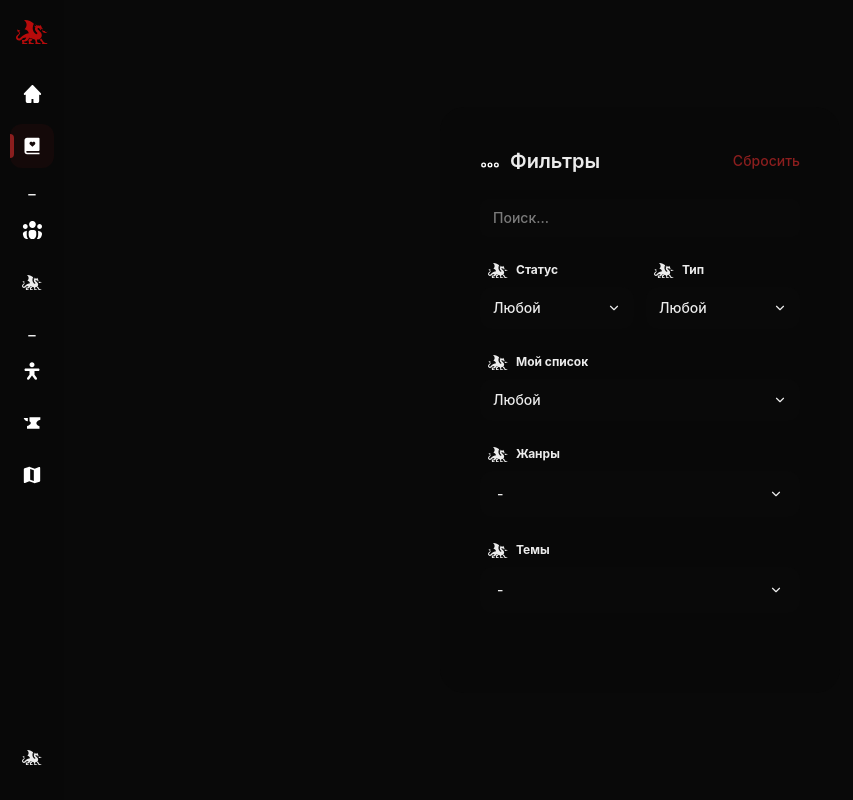
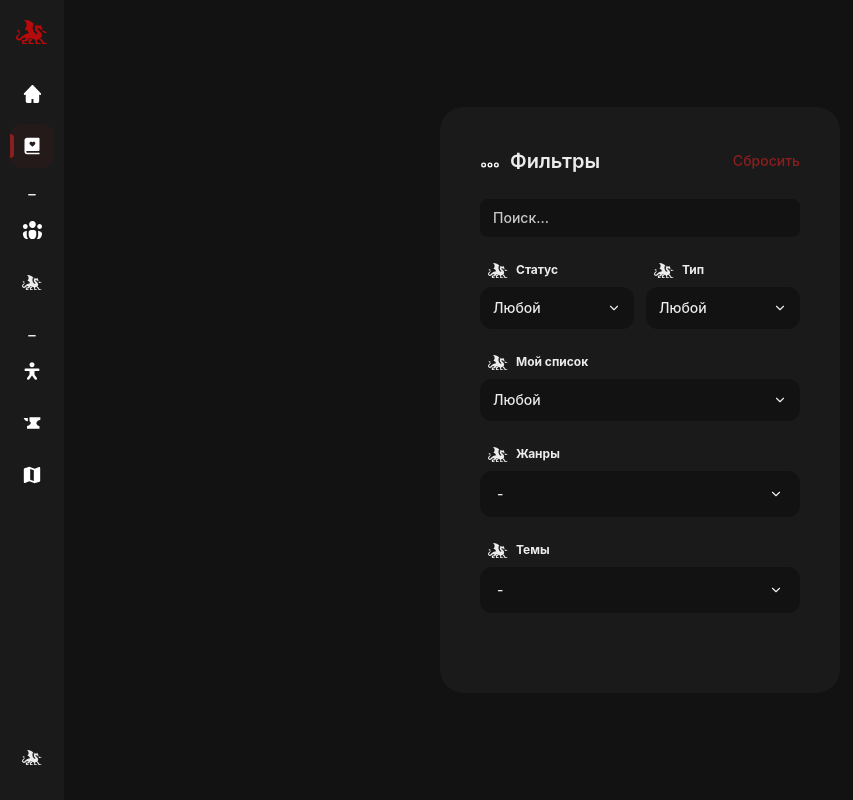
Before and after one commit to qean32/dragon-s-slave, a React (Vite) app in the folder frontend/: page / in a window 1280 px wide. Both pictures are taken after a click on the button 32 px from the left and 146 px from the top of the page. Shown: the whole page, without its empty margins (0-853 px from the left). Built offline with nearby package versions, Linux system fonts and the light colour scheme.

Commit message:
color work

```diff
--- a/frontend/src/component/ui/form/button.tsx
+++ b/frontend/src/component/ui/form/button.tsx
@@ -14,17 +14,17 @@ export interface ButtonProps
 
 const variantStyles: Record<ButtonVariant, string> = {
     primary:
-        'bg-dragon text-white outline-red-900 ' +
-        'hover:shadow-[0_0_16px_rgba(220,38,38,0.5)]',
+        'bg-dragon text-dragon-text-primary outline-dragon ' +
+        'hover:shadow-[0_0_16px_rgba(139,30,30,0.5)]',
     secondary:
-        'bg-dragon-elevated text-red-400 outline-2 outline-red-900/70 ' +
-        'hover:shadow-[0_0_16px_rgba(220,38,38,0.35)]',
+        'bg-dragon-elevated text-dragon-text-primary outline-2 outline-dragon/70 ' +
+        'hover:shadow-[0_0_16px_rgba(139,30,30,0.35)]',
     ghost:
-        'bg-transparent text-red-400 outline-transparent ' +
-        'hover:shadow-[0_0_12px_rgba(220,38,38,0.25)]',
+        'bg-transparent text-dragon-text-primary outline-transparent ' +
+        'hover:shadow-[0_0_12px_rgba(139,30,30,0.25)]',
     danger:
-        'bg-red-900 text-white outline-red-950 ' +
-        'hover:shadow-[0_0_16px_rgba(220,38,38,0.55)]',
+        'bg-dragon-dark text-white outline-dragon-dark ' +
+        'hover:shadow-[0_0_16px_rgba(94,21,21,0.55)]',
 };
 
 const sizeStyles: Record<ButtonSize, string> = {
--- a/frontend/src/component/ui/form/select/multiple-select.tsx
+++ b/frontend/src/component/ui/form/select/multiple-select.tsx
@@ -90,7 +90,7 @@ export const MultipleSelect = ({
                 className={cn(
                     'flex w-full items-center justify-between',
                     'rounded-xl border border-transparent bg-dark-primary px-4 py-3',
-                    'cursor-pointer transition-colors hover:bg-dragon-hover',
+                    'cursor-pointer transition-colors hover:bg-dragon-magic/20',
                     values.length != 0 && 'outline-dragon outline',
                 )}
             >
--- a/frontend/src/component/ui/form/select/option.tsx
+++ b/frontend/src/component/ui/form/select/option.tsx
@@ -26,8 +26,7 @@ export const Option = React.memo(({ label, isActive, onClick, multiple = false }
                 !multiple && 'hover:bg-darkness',
                 isActive
                     ? 'text-dragon-text-primary'
-                    : 'text-dragon-text-secondary hover:bg-dragon-elevated hover:text-dragon-text-primary',
-
+                    : 'text-dragon-text-secondary hover:text-dragon-text-primary',
                 multiple && isActive && 'outline-1 outline-dragon ring-dragon-magic',
                 !multiple && isActive && 'bg-dragon-magic/20',
             )}
--- a/frontend/src/component/ui/form/select/select.tsx
+++ b/frontend/src/component/ui/form/select/select.tsx
@@ -60,7 +60,7 @@ export const Select = ({
                 className={cn(
                     'flex w-full items-center justify-between',
                     'rounded-xl border border-transparent bg-dark-primary px-3 py-2.5',
-                    'cursor-pointer transition-colors hover:bg-dragon-hover',
+                    'cursor-pointer transition-colors hover:bg-dragon-magic/20',
                     value != options[0].value && 'outline-dragon outline',
                 )}
             >
--- a/frontend/src/component/widget/dropdown/dropdown-item.tsx
+++ b/frontend/src/component/widget/dropdown/dropdown-item.tsx
@@ -13,8 +13,8 @@ export const DropdownItem = ({ icon, danger, children, className, ...rest }: Dro
         className={cn(
             'flex w-full items-center gap-2 rounded-md px-3 py-2 text-left text-sm transition-colors',
             danger
-                ? 'text-red-400 hover:bg-red-900/40 hover:text-red-300'
-                : 'text-dragon-text-primary hover:bg-red-900/30 hover:text-red-300',
+                ? 'text-dragon hover:bg-dragon/20 hover:text-dragon-text-primary'
+                : 'text-dragon-text-primary hover:bg-dragon-hover/20 hover:text-dragon-text-primary',
             className,
         )}
         {...rest}
--- a/frontend/src/component/widget/sidebar/sidebar-item.tsx
+++ b/frontend/src/component/widget/sidebar/sidebar-item.tsx
@@ -31,8 +31,8 @@ export const SidebarItem = ({
                     className={cn(
                         'relative flex h-11 w-11 items-center justify-center rounded-xl',
                         'transition-colors duration-200',
-                        'outline-none focus-visible:ring-2 focus-visible:ring-red-700',
-                        active && 'bg-red-900/10 text-red-100',
+                        'outline-none focus-visible:ring-2 focus-visible:ring-dragon-magic',
+                        active && 'bg-dragon/10 text-dragon-text-primary',
                     )}
                 >
                     <span className="flex h-5 w-5 items-center justify-center">{icon}</span>
--- a/frontend/src/pages/auth.tsx
+++ b/frontend/src/pages/auth.tsx
@@ -10,7 +10,7 @@ export const Auth = () => {
     const isLogin = mode === 'login';
 
     return (
-        <main className="flex min-h-dvh flex-col items-center justify-center bg-dragon-pattern px-4 py-2">
+        <main className="flex min-h-dvh flex-col items-center justify-center px-4 py-2">
             <div className="w-95 max-w-4xl rounded-2xl bg-darkness p-8 pt-4 shadow-lg backdrop-blur-sm">
                 <div className="grid">
                     <section
--- a/frontend/src/pages/notification/404.tsx
+++ b/frontend/src/pages/notification/404.tsx
@@ -7,7 +7,7 @@ export const _404 = () => {
     return (
         <div className="h-full flex justify-center items-center fixed inset-0">
             <div>
-                <p className="text-5xl -translate-x-2 uppercase">Страница <span className="text-red-800">404</span>!</p>
+                <p className="text-5xl -translate-x-2 uppercase">Страница <span className="text-dragon">404</span>!</p>
                 <LogoIcon className="my-2" />
                 <p className="mt-3">Как вы сюда попали?</p>
                 <Link to={'..'}
--- a/frontend/src/pages/notification/inwork.tsx
+++ b/frontend/src/pages/notification/inwork.tsx
@@ -7,7 +7,7 @@ export const Inwork = () => {
             <div className="flex flex-col items-center gap-4">
                 <p className="font-bold uppercase tracking-tight text-7xl">
                     В разработке
-                    <span className="text-red-800">!</span>
+                    <span className="text-dragon">!</span>
                 </p>
 
                 <p className="max-w-md text-sm text-dragon">
--- a/frontend/src/pages/notification/need-auth.tsx
+++ b/frontend/src/pages/notification/need-auth.tsx
@@ -7,7 +7,7 @@ export const NeedAuth = () => {
             <div className="flex flex-col items-center gap-4">
                 <p className="font-bold uppercase tracking-tight text-7xl">
                     Необходима{' '}
-                    <span className="text-red-800">авторизация</span>!
+                    <span className="text-dragon">авторизация</span>!
                 </p>
 
                 <p className="max-w-md text-sm text-dragon">
--- a/frontend/src/pages/notification/tech-work.tsx
+++ b/frontend/src/pages/notification/tech-work.tsx
@@ -9,7 +9,7 @@ export const TechWork = () => {
                 <p className="uppercase text-3xl -translate-x-2">Технический перерыв!</p>
                 <LogoIcon className="my-2" />
                 <p className="mt-3">Сайт проходит тех обзор</p>
-                <p className="text-sm">А как часто <span className="text-red-800 text-2xl">вы</span> играете в d&d?</p>
+                <p className="text-sm">А как часто <span className="text-dragon text-2xl">вы</span> играете в d&d?</p>
             </div>
         </div>
     )
--- a/frontend/src/style/app.css
+++ b/frontend/src/style/app.css
@@ -2,20 +2,40 @@
 @import './core.css';
 
 @theme {
-    --color-platinum: #ECECEC;
+    /* === Якоря палитры (заданы пользователем) === */
+    --color-dragon: #8B1E1E;      /* основной акцентный оттенок */
+    --color-platinum: #ECECEC;    /* основной цвет текста */
 
-    --color-dragon: #8B1E1E;
+    /* === Семья акцента (dragon) === */
+    --color-dragon-dark: #5E1515;       /* затемнённый акцент */
+    --color-dragon-hover: #B33232;      /* акцент при наведении */
+    --color-dragon-magic: #8B1E1E;      /* фокус-обводки, кольца, активные состояния */
+    --color-dragon-elevated: #B33232;   /* возвышенные поверхности акцентом */
+    --color-dragon-pattern: #160A0A;    /* декоративный фон (страница авторизации) */
 
-    --color-brand-green: #13DC20;
+    /* Текст на фоне акцента */
+    --color-dragon-text-primary: #ECECEC;   /* основной текст на акценте */
+    --color-dragon-text-secondary: #C9C9C9; /* вторичный текст на акценте */
 
-    --color-dark: #121212;
-    --color-dark-primary: #090909;
-    --color-darkness: #080808;
+    /* === Семья текста === */
+    --color-text-primary: #ECECEC;
+    --color-text-secondary: #B8B8B8;
+    --color-text-muted: #8A8A8A;
+
+    /* === Семья фонов (тёмная тема) === */
+    --color-dark: #0A0A0A;        /* фон страницы */
+    --color-dark-primary: #121212;/* поверхности (карточки, модалки, выпадающие списки) */
+    --color-darkness: #1A1A1A;    /* возвышенные поверхности / состояния наведения */
+
+    /* === Рамки === */
+    --color-border: #262626;
+    --color-border-dragon: #8B1E1E;
+    --color-border-hover: #3A3A3A;
 }
 
 @layer base {
     .zxc {
-        background: #070707;
+        background: var(--color-dark);
     }
 
     * {
```
